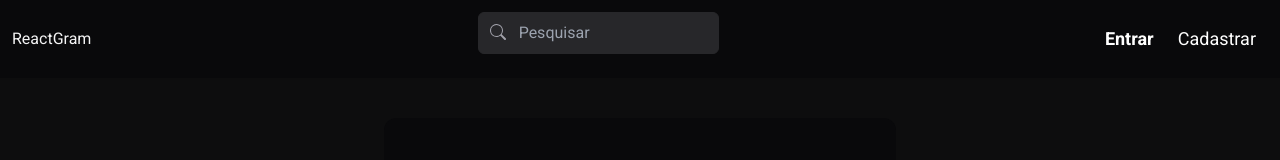
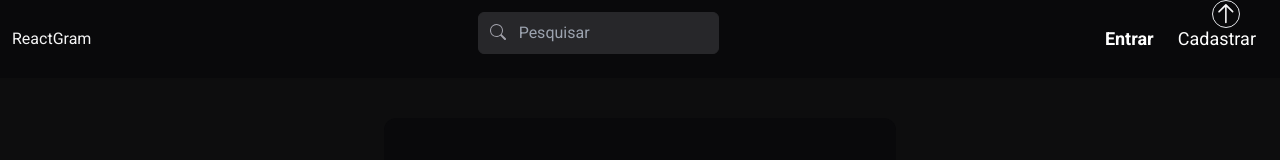
Before and after one commit to diegoramosds/projeto-reactgram, a React (Vite) app in the folder frontend/reactGram/: page /login in a window 1280 px wide. Shown: the top 160 px of the page. Built offline with nearby package versions, Linux system fonts and the light colour scheme.

Commit message:
Ajustando estilos

```diff
--- a/frontend/reactGram/src/App.tsx
+++ b/frontend/reactGram/src/App.tsx
@@ -15,6 +15,7 @@ import Search from './pages/Search/Search';
 import Settings from './pages/Profile/Profile';
 
 import Interaction from './pages/Interaction/Interaction';
+import ScrollToTop from './components/ScrollToTop';
 
 function App() {
   const {auth, loading} = useAuth()
@@ -23,11 +24,13 @@ function App() {
   }
 
   return (
-      <div  className='text-zinc-100 bg-zinc-950/70 md: lg:'>
+      <div  className='flex flex-col min-h-screen text-zinc-100 bg-zinc-950/70  md: lg:'>
       <BrowserRouter>
       <NavBar />
-        <Routes>
-          <Route path="/" element={auth ? <Home /> : <Navigate to="/login"/>} />
+      <ScrollToTop />
+          <main className='flex-grow'>
+          <Routes>
+            <Route path="/" element={auth ? <Home /> : <Navigate to="/login"/>} />
             <Route path="/register" element={!auth ? <Register /> : <Navigate to="/"/>} />
             <Route path="/login" element={!auth ? <Login /> : <Navigate to="/"/>} />
             <Route path="/settings" element={auth ? <EditProfile /> : <Navigate to="/"/>} />
@@ -36,9 +39,10 @@ function App() {
             <Route path="/search" element={auth ? <Search /> : <Navigate to="/"/>} />
             <Route path="/photos/:id" element={auth ? <Photo /> : <Navigate to="/"/>} />
             <Route path="/photos/find/" element={auth ? <Interaction /> : <Navigate to="/"/>} />
-        </Routes>
-      <Footer />
+          </Routes>
+          </main>
     </BrowserRouter>
+    <Footer />
       </div>
   )
 }
--- a/frontend/reactGram/src/components/Footer.tsx
+++ b/frontend/reactGram/src/components/Footer.tsx
@@ -1,6 +1,6 @@
 const Footer = () => {
   return (
-    <div className=" bg-zinc-950 w-full block bottom-0">
+    <div className="bg-zinc-950">
     <footer className=" flex flex-col justify-center items-center h-48">
       <p>ReactGram &copy; 2024</p>
     </footer>
--- a/frontend/reactGram/src/components/NavBar.tsx
+++ b/frontend/reactGram/src/components/NavBar.tsx
@@ -102,7 +102,7 @@ const NavBar = () => {
         </ul>
     </nav>
     {user && modal && (
-            <div className="fixed inset-0 z-10 bg-black/90" onClick={closeModal}>
+            <div className="fixed inset-0 z-10 bg-black/90" onClick={() => closeModal()}>
               <ul className="bg-zinc-950 w-1/3  h-full z-20 p-6 flex flex-col gap-8">
                 <div className="flex justify-end text-2xl pb-10">
                     <li
--- /dev/null
+++ b/frontend/reactGram/src/components/ScrollToTop.tsx
@@ -0,0 +1,17 @@
+import { GoArrowUp } from "react-icons/go"
+
+const handleTop = () => {
+    if(window.pageYOffset > 1000) {
+        window.scrollTo({top: 0, behavior: 'smooth'})
+    }
+}
+
+const ScrollToTop = () => {
+  return (
+    <div className="flex justify-end fixed right-10">
+        <GoArrowUp onClick={handleTop} className="border rounded-full" size={28}/>
+    </div>
+  )
+}
+
+export default ScrollToTop
```
